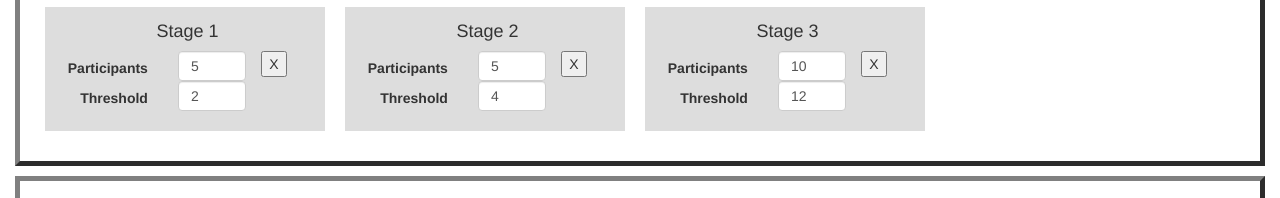
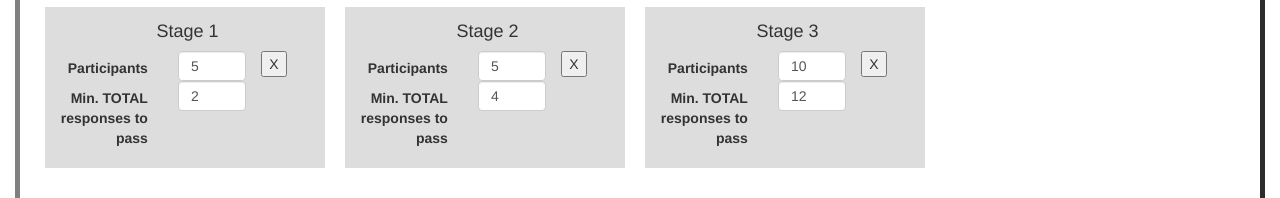
Before and after one commit to nm-t/STS, a website: page index.html in a window 1280 px wide. Shown: the part 595-793 px from the top of the page. Drawn offline with nearby package versions, Linux system fonts and the light colour scheme.

Commit message:
changed desciptor of second input box in stages

```diff
--- a/html/stage.html
+++ b/html/stage.html
@@ -5,7 +5,7 @@
         <div class="col-xs-4 form-number">
             <input type="number" style="height:30px !important" class="form-control people" required data-fv-notempty-message="Number of people is required" ng-model="numPeople" />
         </div>
-        <label class="col-xs-5 control-label">Threshold</label>
+        <label class="col-xs-5 control-label">Min. TOTAL responses to pass</label>
         <div class="col-xs-4 form-number">
             <input type="number" ng-model="passThreshold" style="height:30px !important" class="form-control threshold" required data-fv-notempty-message="A threshold is required, and must be at most the total number of people in the trial so far"/>
         </div>
```
